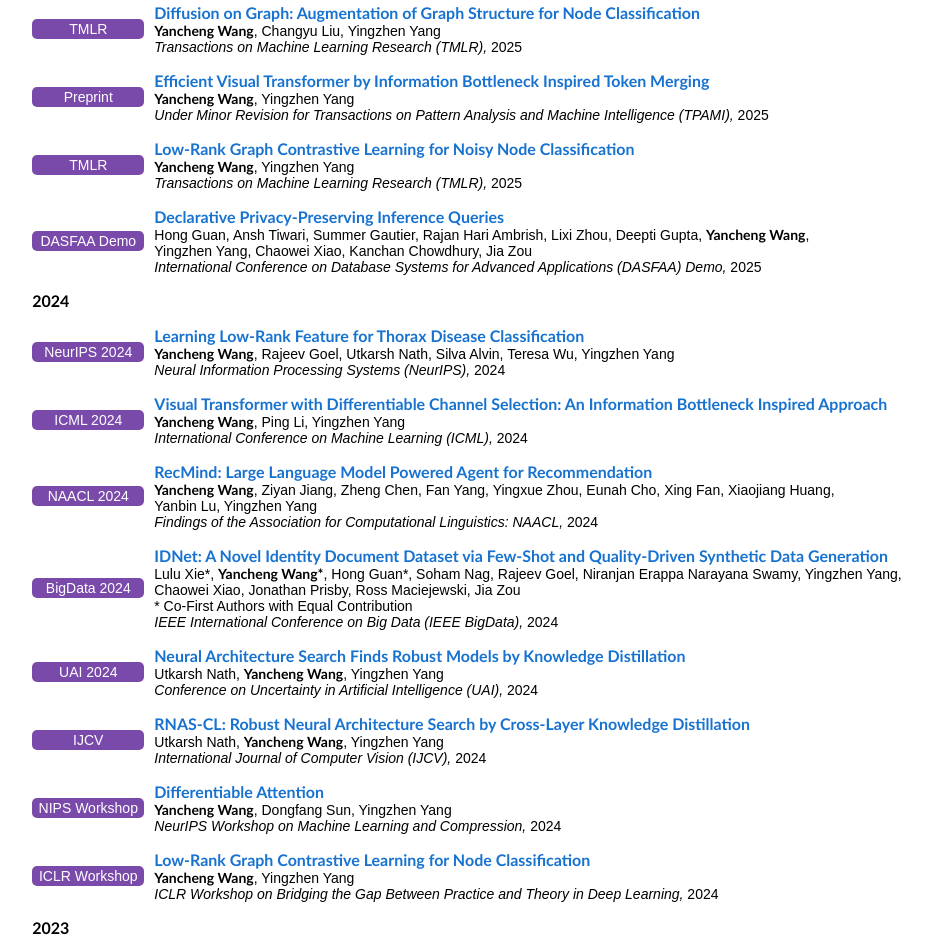
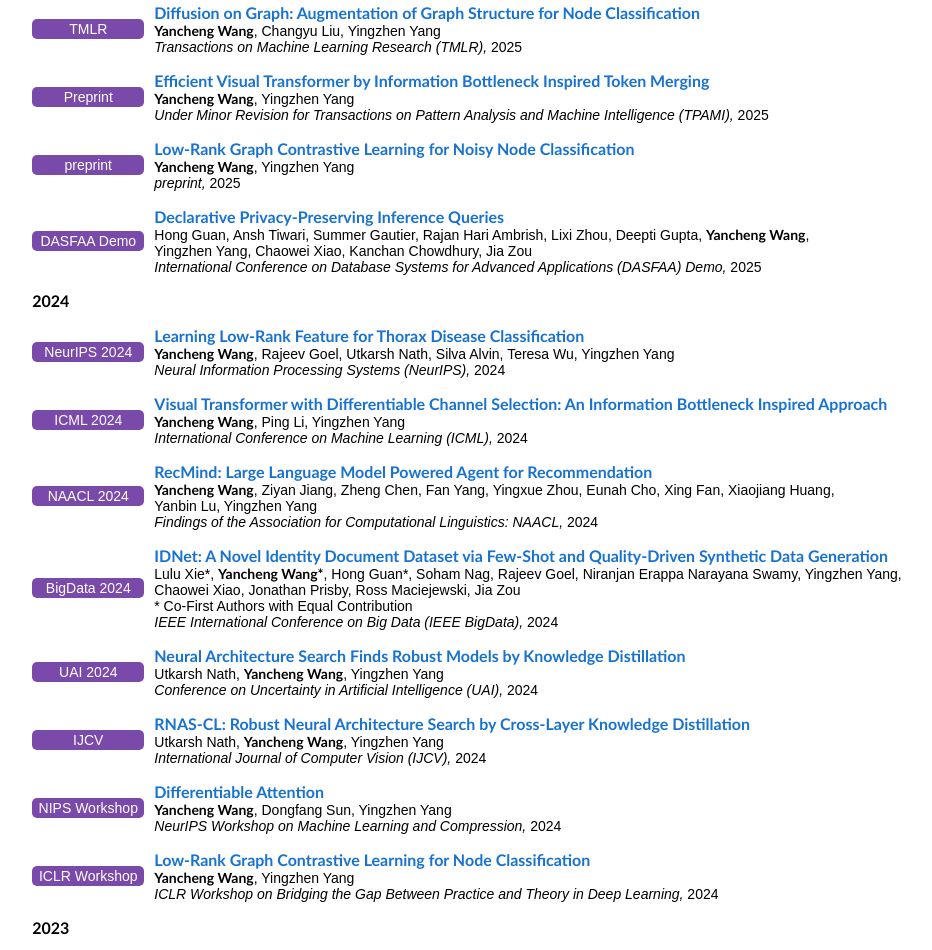
Before and after one commit to YanchengWang/YanchengWang.github.io, a plain HTML site: page index.html in a window 1280 px wide. Shown: the part 1034-1984 px from the top of the page, without its empty margins (173-1105 px from the left). Drawn offline with Linux system fonts and the light colour scheme.

Commit message:
Update index.html

```diff
--- a/index.html
+++ b/index.html
@@ -146,7 +146,7 @@
                   <p class="extra-space"></p>
                   <div style="font-family: Arial, sans-serif; font-size: 14px;">
                       <div style="display: inline-flex; width: 100%; align-items: center; justify-content: center;">
-                          <div style="display: flex; justify-content: center; align-items: center; background-color: #7a4aaa; color: white; padding: 2px 6px; border-radius: 5px; margin-right: 10px; white-space: nowrap; width: 100px;">TMLR</div>
+                          <div style="display: flex; justify-content: center; align-items: center; background-color: #7a4aaa; color: white; padding: 2px 6px; border-radius: 5px; margin-right: 10px; white-space: nowrap; width: 100px;">preprint</div>
                           <div style="flex-grow: 1; white-space: nowrap; overflow: hidden; text-overflow: ellipsis;">
                               <a href="https://openreview.net/forum?id=6bR6SRgLxx">
                                   <papertitle>Low-Rank Graph Contrastive Learning for Noisy Node Classification</papertitle>
@@ -154,7 +154,7 @@
                               <br>
                               <strong>Yancheng Wang</strong>, Yingzhen Yang
                               <br>
-                              <em>Transactions on Machine Learning Research (TMLR),</em> 2025
+                              <em>preprint,</em> 2025
                               <br>
                           </div>
                       </div>
```
